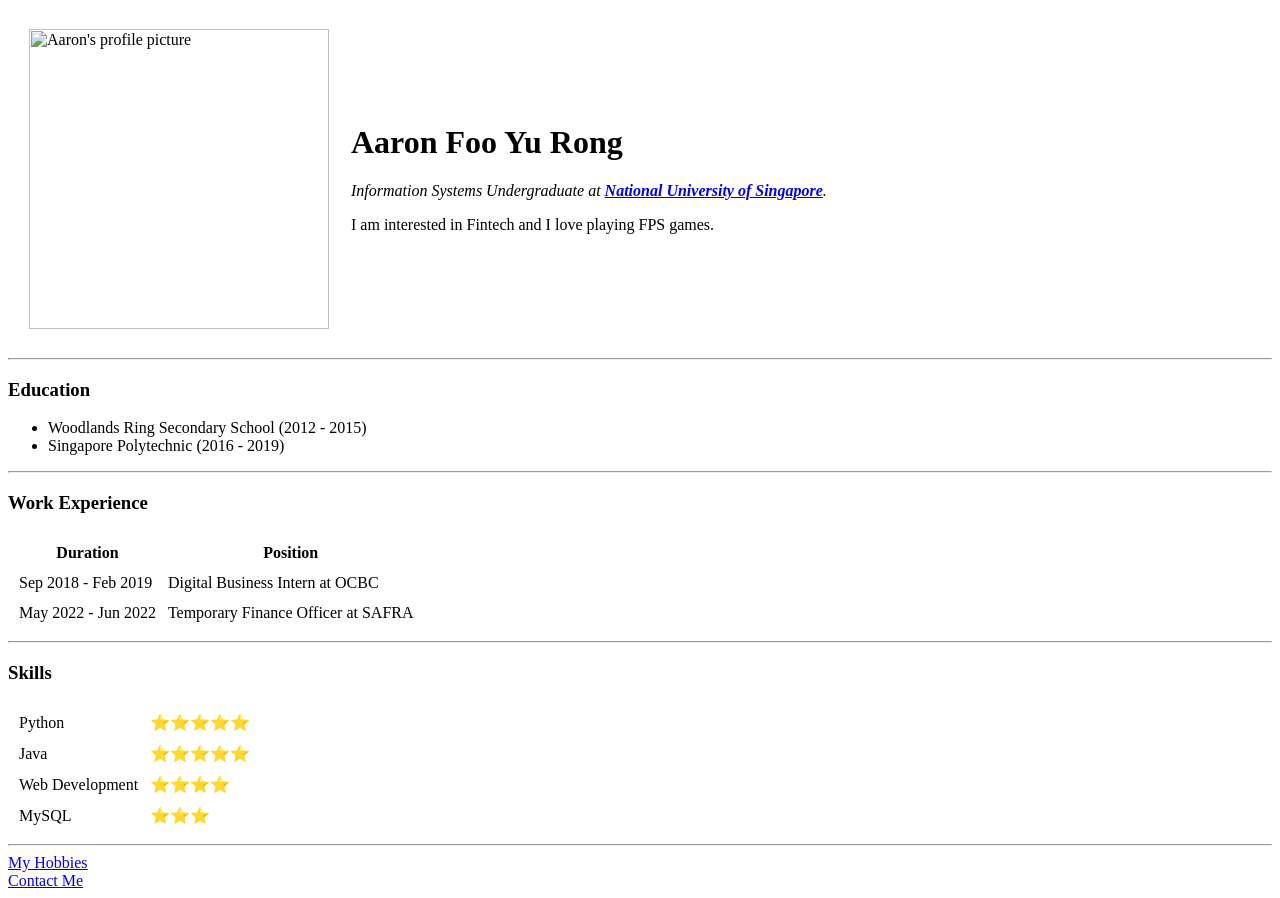
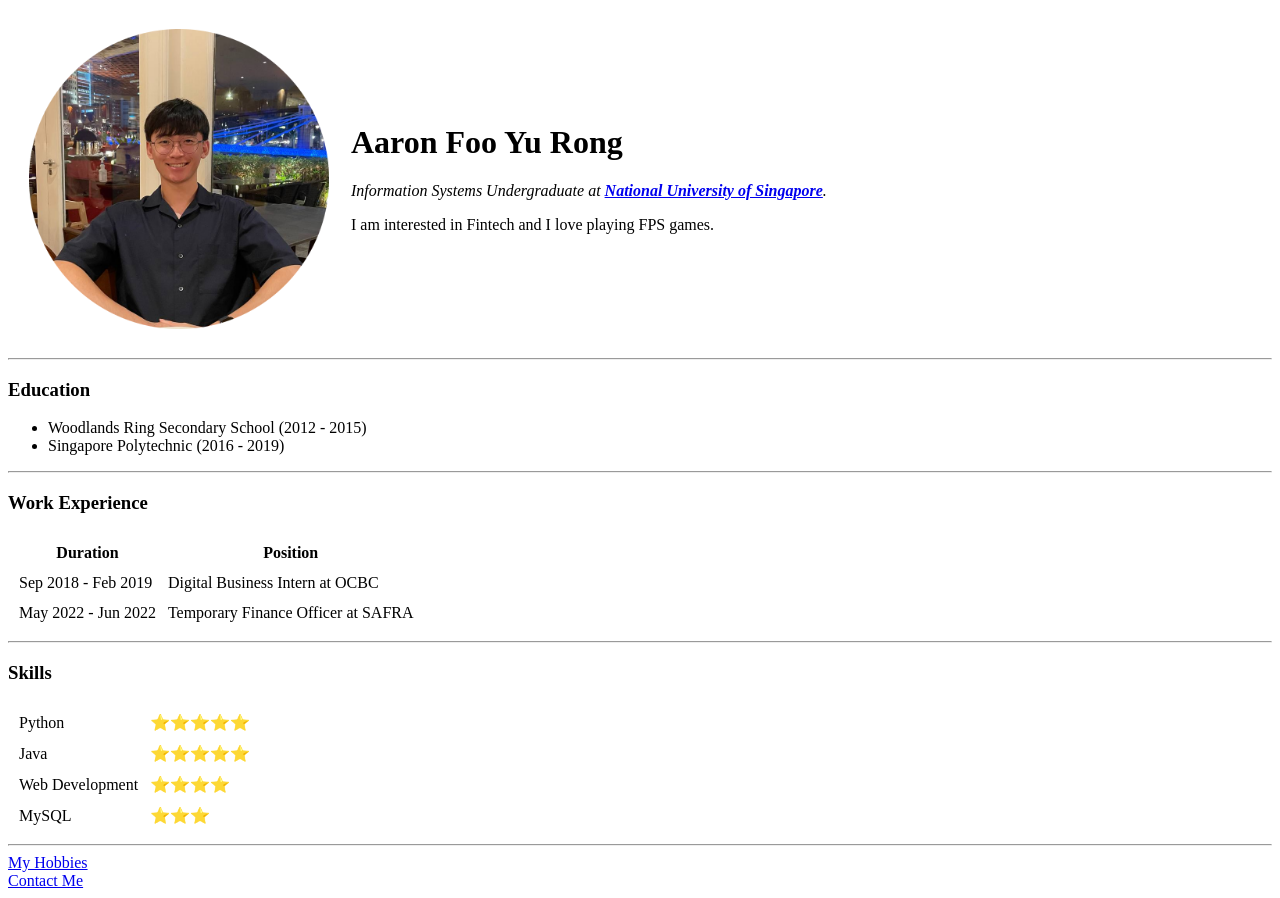
Before and after one commit to yizziepeasy/cv, a plain HTML site: page index.html in a window 1280 px wide. Drawn offline with Linux system fonts and the light colour scheme; the site is published under a folder, as on GitHub Pages, so addresses that start at the root find nothing.

Commit message:
Update index.html

```diff
--- a/index.html
+++ b/index.html
@@ -11,7 +11,7 @@
       <tr>
         <td>
           <img
-            src="/static/my_profile_pic.png"
+            src="static/my_profile_pic.png"
             width="300"
             height="300"
             alt="Aaron's profile picture"
```
